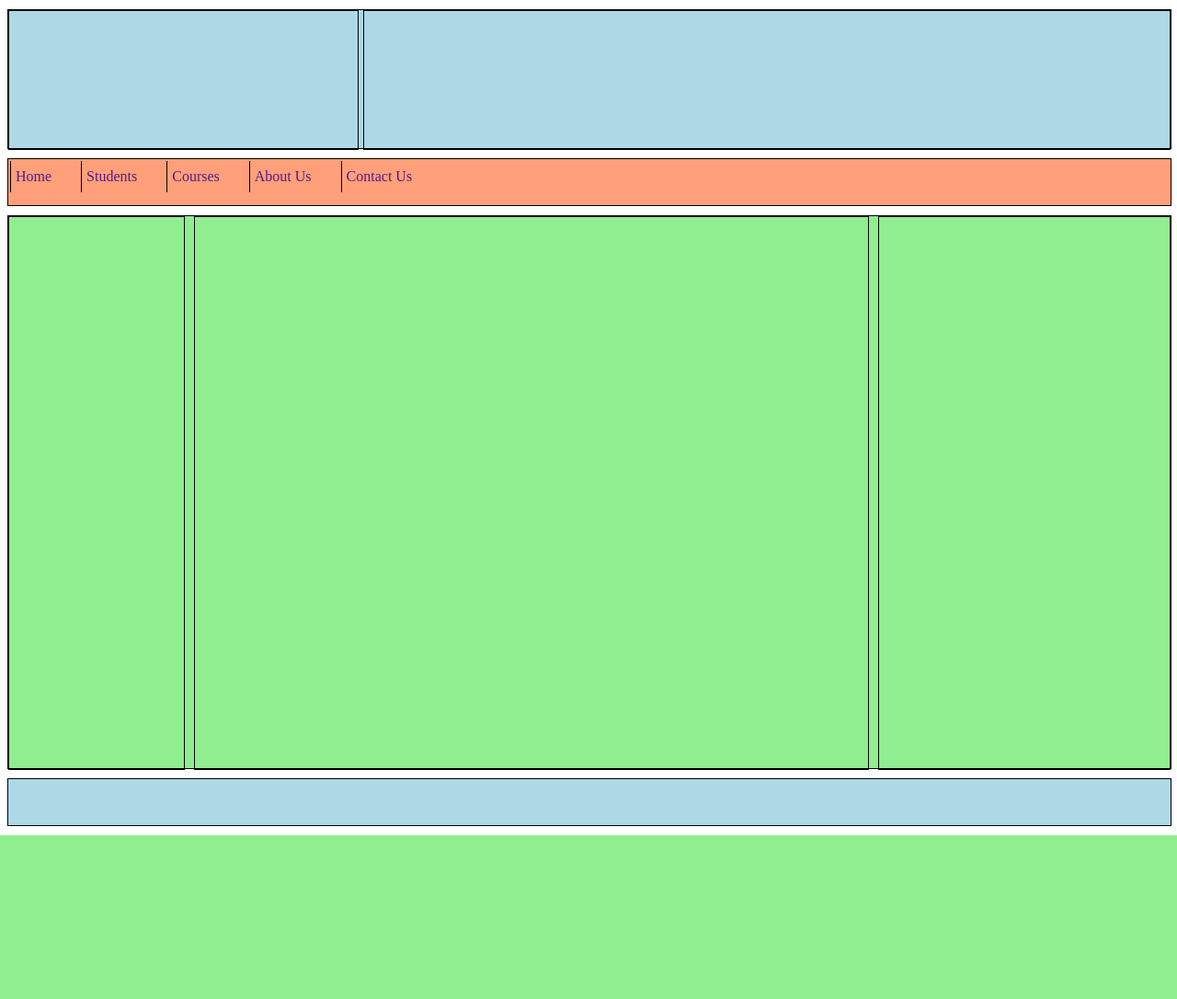
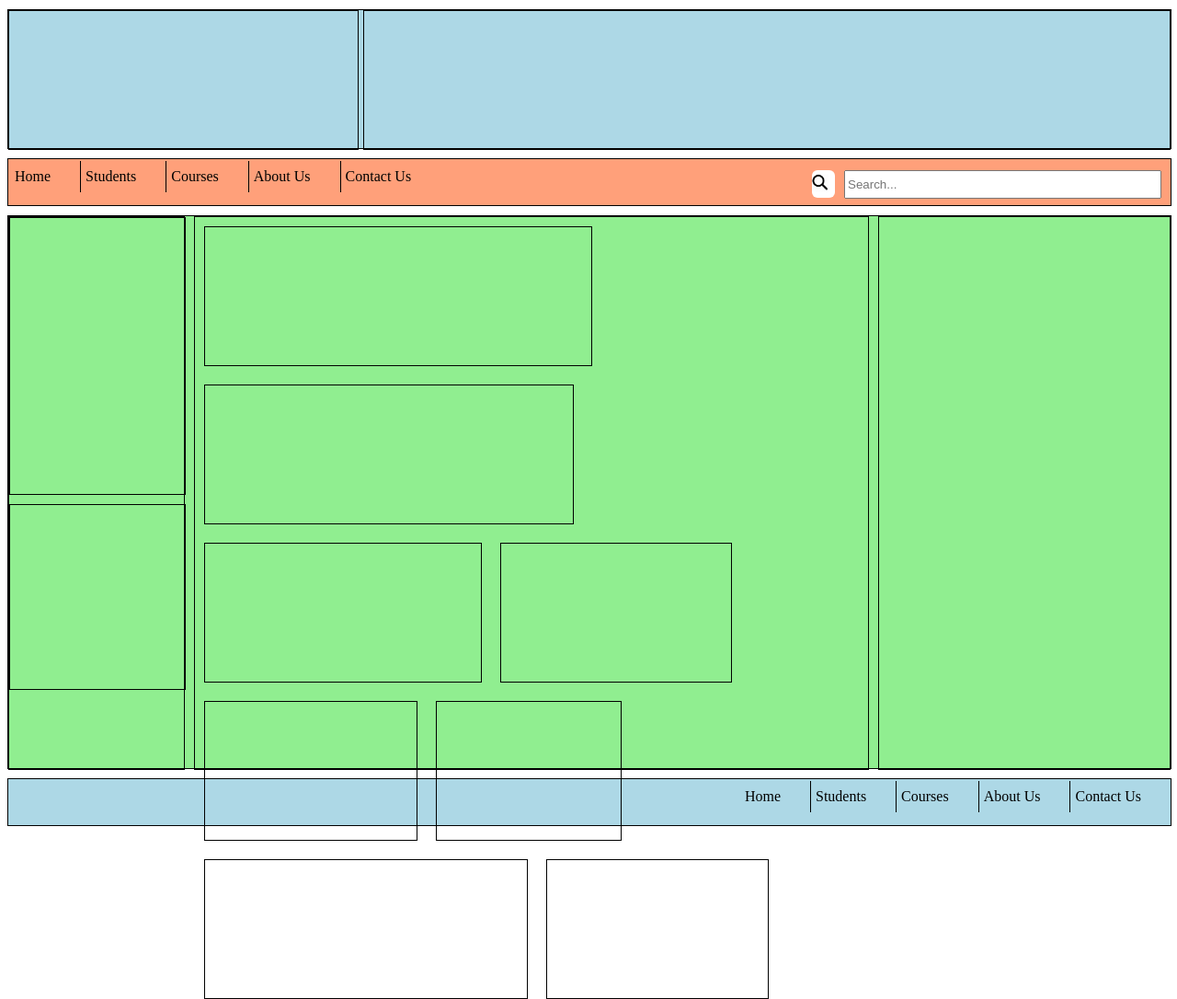
Before and after one commit to khoa-1606/Bai-HTML1, a PHP site: page /Layout/th1.html in a window 1280 px wide. Shown: the whole page at 92% size. Before the commit the page ends 908 px from the top, so only its background shows below. Run offline with PHP 8.4, Linux system fonts and the light colour scheme.

Commit message:
layoutfloat1

```diff
--- a/Layout/th1.css
+++ b/Layout/th1.css
@@ -1,4 +1,4 @@
-.head, .menu, .content, .footer {
+.head, .content, .footer {
     margin-bottom: 10px;
     width: 100%;
     border: 1px solid;
@@ -29,10 +29,10 @@
 }
 
 .menu {
-    /* width: 100%; */
+    width: 100%;
     height: 50px;
-    /* border: 1px solid; */
-    /* margin-top: 5px; */
+    border: 1px solid;
+    margin-top: 5px;
     background-color: lightsalmon;
 }
 
@@ -44,8 +44,35 @@
 }
 
 .menu a {
+    color: black;
     text-decoration: none;
 }
+.menu .menu-bar .home {
+    line-height: 30px;
+    border-left: 1px;
+    padding: 2px 30px 2px 5px;
+    border-top: 10px;
+}
+
+.buttona{
+    font-size:15px;
+    background:#F00;
+    float:right;
+    border:none;
+    border-radius:6px;
+	height:30px;
+	width:2%;
+	margin-top:12px;
+	background-color:#FFF
+}
+.item{
+	height:50%;
+	padding:10px;
+	float:right;
+	color:#FFF;
+	margin-top:2px;
+}
+
 .content {
     /* width: 100%; */
     height: 600px;
@@ -62,12 +89,86 @@
     margin-right: 10px;
 }
 
+.content-left1 {
+    width: 100%;
+    height: 300px;
+    border: 1px solid;
+    float: left;
+    display: block;
+    margin-bottom: 10px;
+}
+
+.content-left2 {
+    width: 100%;
+    height: 200px;
+    border: 1px solid;
+    float: left;
+    display: block;
+}
+
 .content-mid {
     width: calc(100% - 15% - 25% - 26px);
     float: left;
     height: 600px;
     border: 1px solid;
     margin-right: 10px;
+}
+.content-mid1 {
+    width: 420px;
+    height: 150px;
+    float: left;
+    border: 1px solid;
+    margin: 10px 10px 10px 10px;
+}
+.content-mid2 {
+    width: 400px;
+    height: 150px;
+    float: left;
+    border: 1px solid;
+    margin: 10px 10px 10px 10px;
+}
+
+.content-mid3 {
+    width: 300px;
+    height: 150px;
+    float: left;
+    border: 1px solid;
+    margin: 10px 10px 10px 10px;
+}
+.content-mid4 {
+    width: 250px;
+    height: 150px;
+    float: left;
+    border: 1px solid;
+    margin: 10px 10px 10px 10px;
+}
+.content-mid5 {
+    width: 230px;
+    height: 150px;
+    float: left;
+    border: 1px solid;
+    margin: 10px 10px 10px 10px;
+}
+.content-mid6 {
+    width: 200px;
+    height: 150px;
+    float: left;
+    border: 1px solid;
+    margin: 10px 10px 10px 10px;
+}
+.content-mid7 {
+    width: 350px;
+    height: 150px;
+    float: left;
+    border: 1px solid;
+    margin: 10px 10px 10px 10px;
+}
+.content-mid8 {
+    width: 240px;
+    height: 150px;
+    float: left;
+    border: 1px solid;
+    margin: 10px 10px 10px 10px;
 }
 
 .content-right {
@@ -76,6 +177,7 @@
     float: left;
     border: 1px solid;
 }
+
 .footer {
     /* width: 100%; */
     height: 50px;
@@ -83,3 +185,21 @@
     margin-top: 5px; */
     background-color: lightblue;
 }
+.menu-footer td {
+    line-height:30px;
+    border-left: 1px solid;
+    padding: 2px 30px 2px 5px;
+    border-top: 10px;
+}
+
+.footer a {
+    color: black;
+    text-decoration: none;
+}
+
+.footer .menu-footer .home {
+    line-height: 30px;
+    border-left: 1px;
+    padding: 2px 30px 2px 5px;
+    border-top: 10px;
+}
--- a/Layout/th1.html
+++ b/Layout/th1.html
@@ -16,22 +16,50 @@
     <div class="menu">
         <table class="menu-bar">
             <tr>
-                <td><a href="">Home</a></td>
+                <td class="home"><a href="">Home</a></td>
                 <td><a href="">Students</a></td>
                 <td><a href="">Courses</a></td>
                 <td><a href="">About Us</a></td>
-                <td><a href="">Contact Us</a></td>
+                <td><a href="">Contact Us</td>
             </tr>
+            <span class="item">
+                <input type="text" size="40" name="textsearch" placeholder="Search..." style="height: 25px;"/>
+            </span>
+            <button type="submit" class="buttona">
+                <span class="item" style="padding:0px 0px 10px 10px;"><img src="Hinhanh/search.png" width="20px" height="20px"></span></button>
         </table>
     </div>
 
     <div class="content">
-        <div class="content-left"></div>
-        <div class="content-mid"></div>
+        <div class="content-left">
+            <div class="content-left1"></div>
+            <div class="content-left2"></div>
+        </div>
+        <div class="content-mid">
+            <div class="content-mid1"></div>
+            <div class="content-mid2"></div>
+            <div class="content-mid3"></div>
+            <div class="content-mid4"></div>
+            <div class="content-mid5"></div>
+            <div class="content-mid6"></div>
+            <div class="content-mid7"></div>
+            <div class="content-mid8"></div>
+        </div>
         <div class="content-right"></div>
     </div>
 
-    <div class="footer"></div>
+    <div class="footer">
+        <table class="menu-footer" align="right">
+            <tr>
+                <td class="home"><a href="">Home</a></td>
+                <td><a href="">Students</a></td>
+                <td><a href="">Courses</a></td>
+                <td><a href="">About Us</a></td>
+                <td><a href="">Contact Us</td>
+            </tr>
+        </table>
+
+    </div>
 
 </body>
 </html>
```
